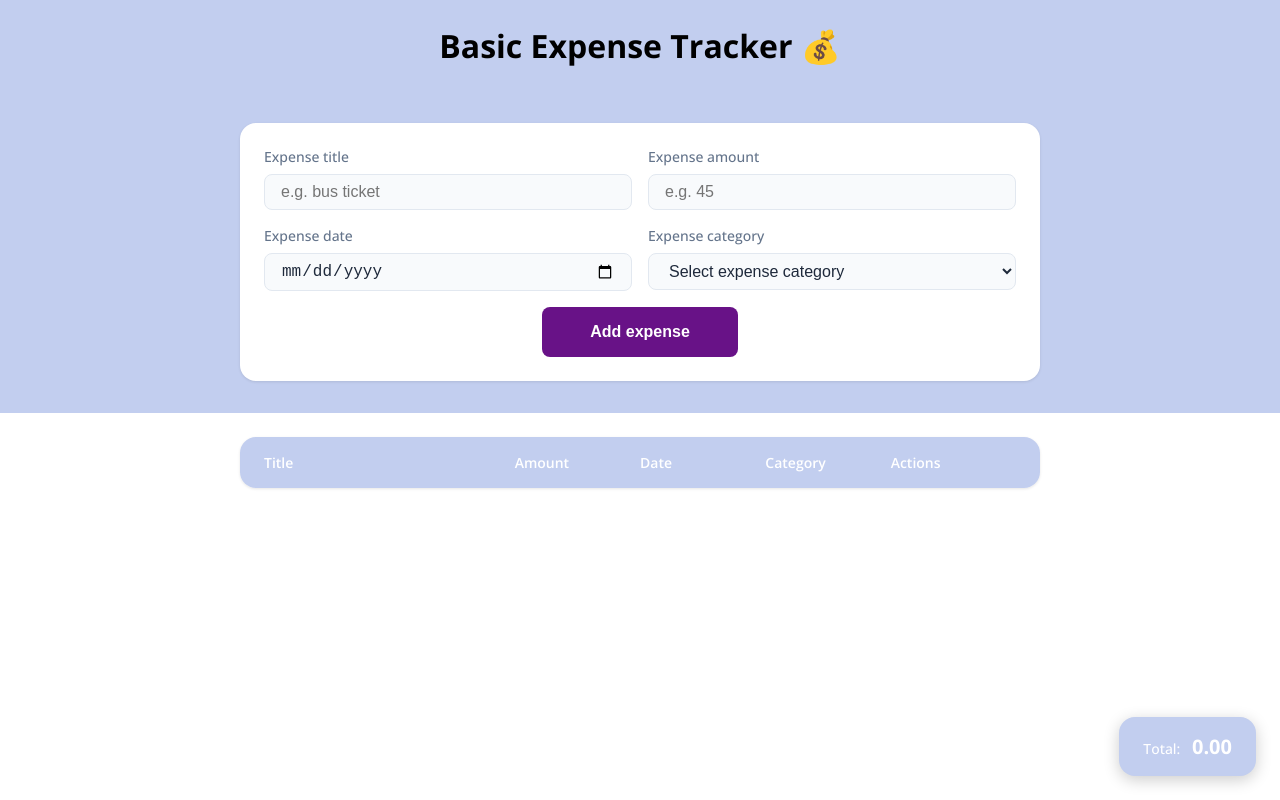
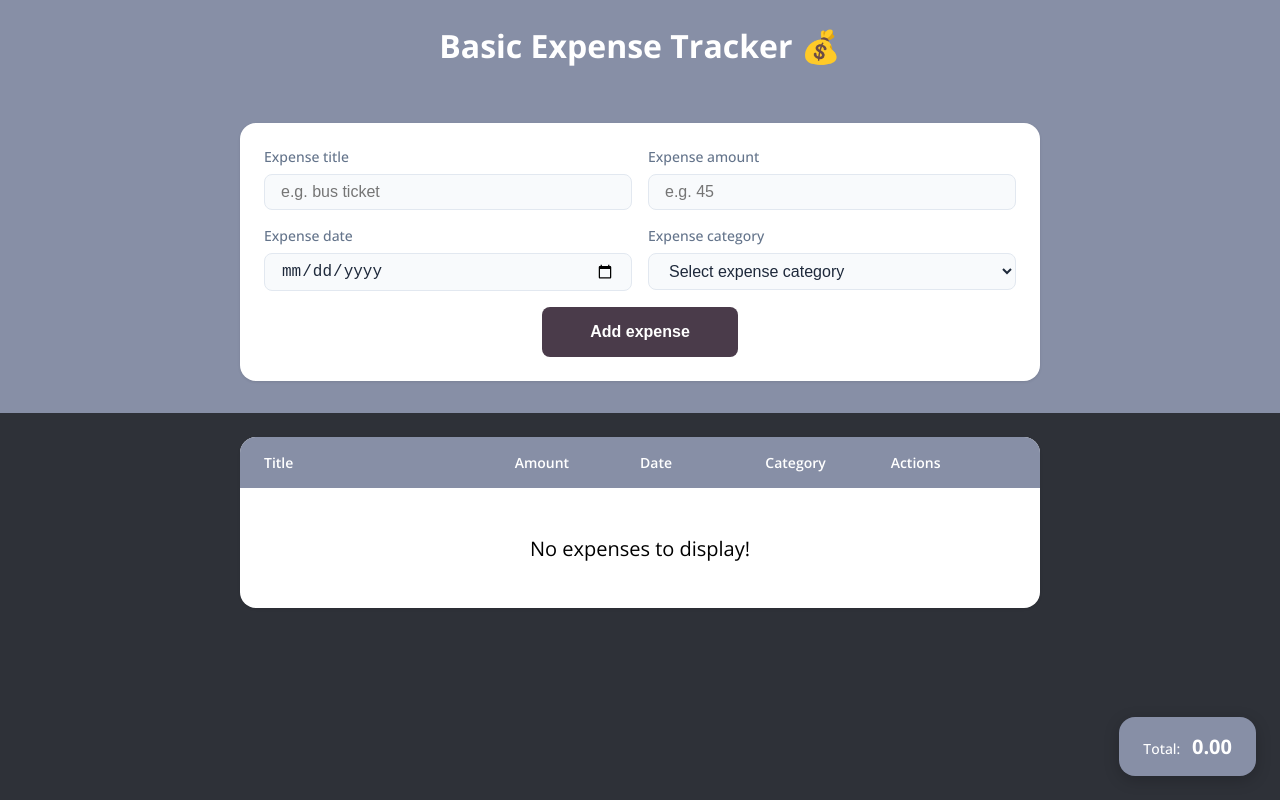
Before and after one commit to dianat2021/react-projects-beginner, a React (Vite) app in the folder 4-expense-tracker-beginner/: page / in a window 1280 px wide. Built offline with nearby package versions, Linux system fonts and the light colour scheme.

Commit message:
display the empty list message

```diff
--- a/4-expense-tracker-beginner/src/components/ExpenseList/ExpenseList.jsx
+++ b/4-expense-tracker-beginner/src/components/ExpenseList/ExpenseList.jsx
@@ -11,14 +11,17 @@ const ExpenseList = ({ expenseList, setExpenseList }) => {
         <span>Actions</span>
       </div>
       <ul>
-        {expenseList.map((expense) => (
-          <Expense
-            expense={expense}
-            key={expense.id}
-            setExpenseList={setExpenseList}
-            expenseList={expenseList}
-          />
-        ))}
+        {expenseList.length === 0 ? (
+          <p className={styles.emptyList}>No expenses to display!</p>
+        ) : (
+          expenseList.map((expense) => (
+            <Expense
+              expense={expense}
+              key={expense.id}
+              setExpenseList={setExpenseList}
+            />
+          ))
+        )}
       </ul>
     </div>
   );
--- a/4-expense-tracker-beginner/src/components/ExpenseList/ExpenseList.module.css
+++ b/4-expense-tracker-beginner/src/components/ExpenseList/ExpenseList.module.css
@@ -17,7 +17,13 @@
   font-size: var(--font-size-md);
   font-weight: 600;
 }
-
+.emptyList {
+  min-height: 120px;
+  display: flex;
+  justify-content: center;
+  align-items: center;
+  font-size: var(--font-size-lg);
+}
 .list {
   list-style: none;
   padding: 0;
--- a/4-expense-tracker-beginner/src/components/Heading/Heading.module.css
+++ b/4-expense-tracker-beginner/src/components/Heading/Heading.module.css
@@ -4,4 +4,5 @@
 }
 .mainTitle {
   text-align: center;
+  color: var(--color-text-white);
 }
--- a/4-expense-tracker-beginner/src/index.css
+++ b/4-expense-tracker-beginner/src/index.css
@@ -14,9 +14,10 @@
   --color-bg: #f0f4f8;
   --color-card: #ffffff;
   --color-input: #f8fafc;
-  --color-primary: hsl(224, 59%, 85%);
-  --color-button: hsl(284, 77%, 30%);
-  --color-primary-hover: #1d4ed8;
+  --color-primary: hsl(225, 15%, 59%);
+  --color-primary-2: hsl(222, 10%, 20%);
+  --color-button: hsl(300, 11%, 26%);
+  --color-primary-hover: #765782;
   --color-error: #ef4444;
   --color-success: #22c55e;
   --color-text: #1e293b;
@@ -43,4 +44,5 @@
 body {
   min-height: 100vh;
   font-family: "OpenSans-VariableFont", sans-serif;
+  background-color: var(--color-primary-2);
 }
```
